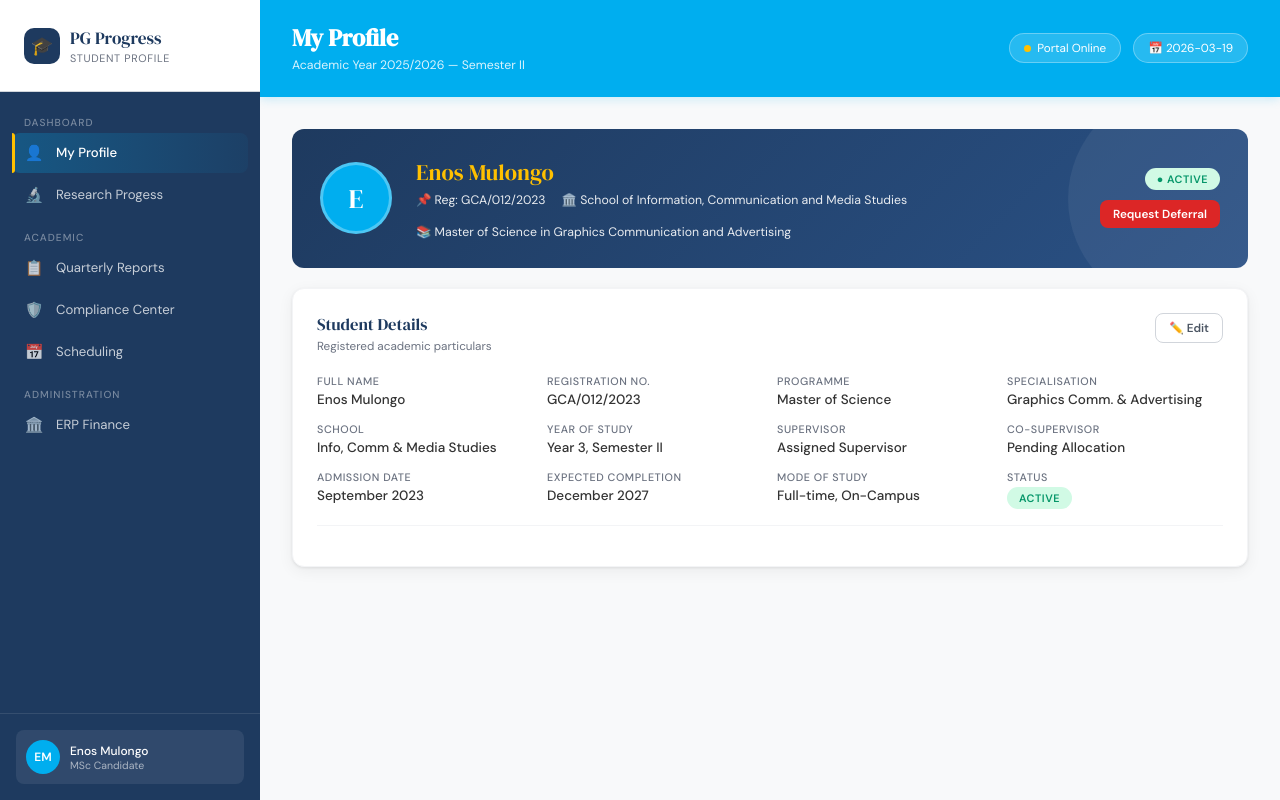
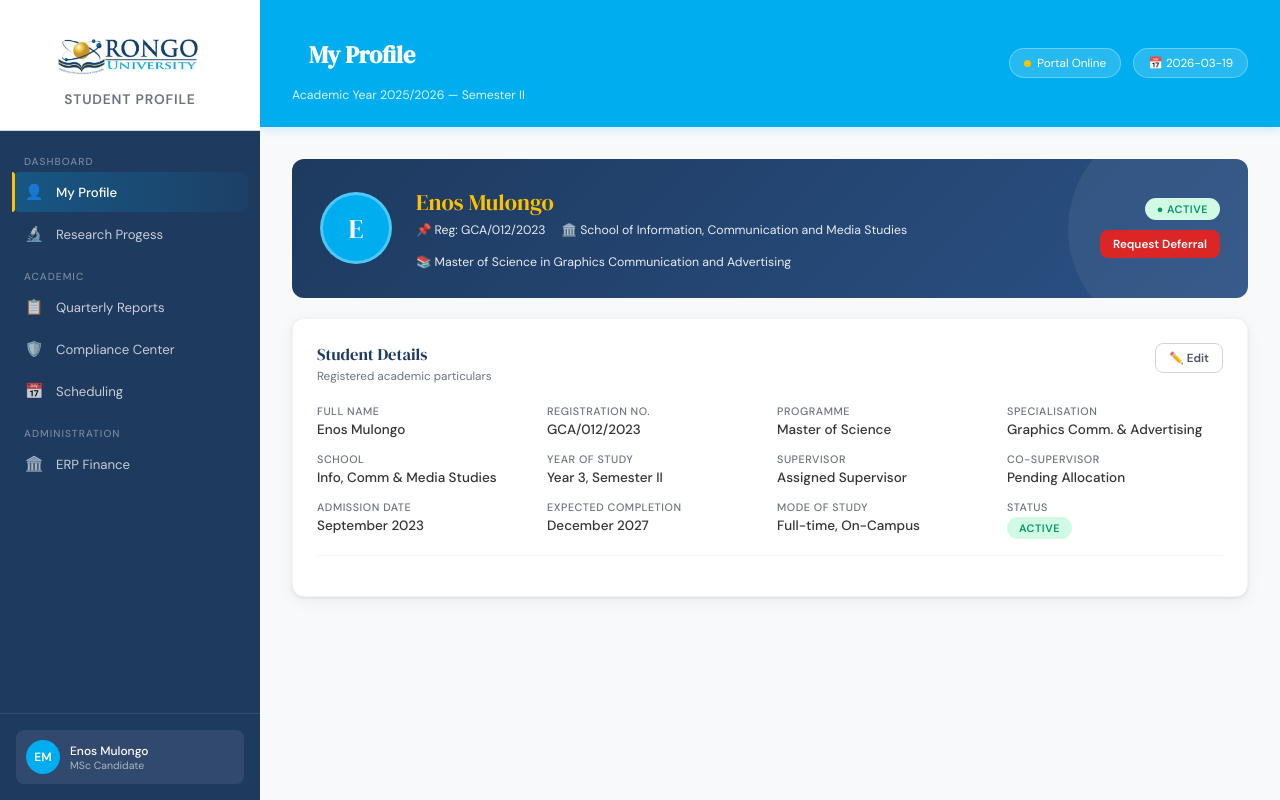
Before and after one commit to clifford130/post_graduate_system_prototype, a plain HTML site: page Student_dashboard/index.html in a window 1280 px wide. Drawn offline with Linux system fonts and the light colour scheme.

Commit message:
login and student streamline front end

```diff
--- a/Student_dashboard/index.html
+++ b/Student_dashboard/index.html
@@ -12,9 +12,9 @@
 <aside class="sidebar">
   <div class="sidebar-brand">
     <div class="brand-logo">
-      <div class="brand-icon">🎓</div>
-      <div>
-        <div class="brand-name">PG Progress </div>
+      <div class="logo-v">
+        <img src="/assets/ru.png" alt="R.U logo" class="logo-img">
+      </div>
         <div class="brand-sub">Student Profile</div>
       </div>
     </div>
--- a/Student_dashboard/styles.css
+++ b/Student_dashboard/styles.css
@@ -68,13 +68,26 @@
     border-bottom: 1px solid var(--grey-300);
   }
   .brand-logo {
-    display: flex; align-items: center; gap: 10px; margin-bottom: 6px;
+    display: flex;
+    flex-direction: column;
+    align-items: center;
+    gap: 5px;
+    margin-bottom: 2px;
   }
+
+  .logo-img{
+    align-items: center;
+    height: 50px;
+    margin-left: 0px;
+  }
+
   .brand-icon {
     width: 36px; height: 36px;
     background: var(--navy);
     border-radius: 10px;
-    display: flex; align-items: center; justify-content: center;
+    display: flex;
+    align-items: center;
+     justify-content: center;
     font-size: 18px; color: var(--white);
   }
   .brand-name {
@@ -85,7 +98,8 @@
   }
   .brand-sub {
     color: var(--grey-500);
-    font-size: 0.72rem;
+    font-size: 0.92rem;
+    font-weight:bold;
     letter-spacing: 0.06em;
     text-transform: uppercase;
     margin-top: 2px;
@@ -185,7 +199,7 @@
     font-size: 1.6rem;
     color: var(--white);
     line-height: 1.2;
-    margin: 0;
+    margin: 17px;
   }
   .topbar-left p { color: rgba(255,255,255,0.85); font-size: 0.82rem; margin-top: 4px; }
   .topbar-right {
--- a/login/landing.css
+++ b/login/landing.css
@@ -70,7 +70,7 @@ body {
     align-items: center;
 }
 .nav-actions{
-    margin-left: 850px;
+    margin-left: 800px;
 }
 
 .logo {
```
Also changed, not shown: login/admin-dashboard.html (+1 -1 lines).
